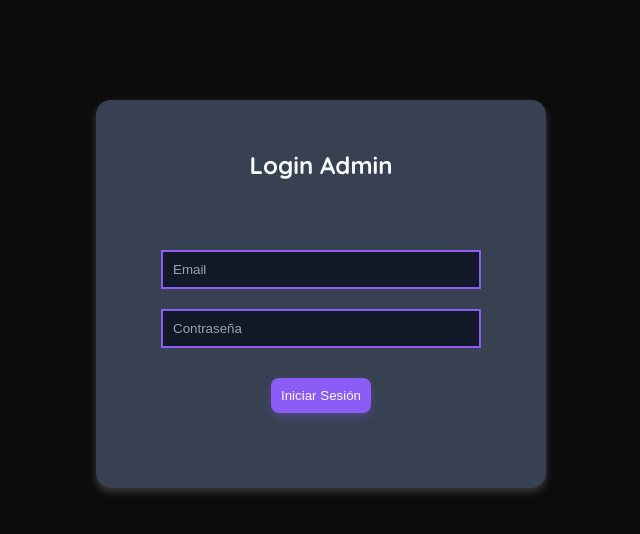
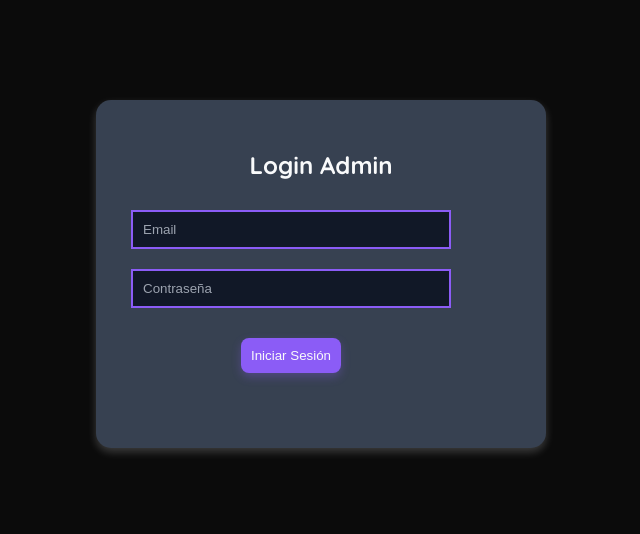
Before and after one commit to Mateovincitorio/3x3, a React (Vite) app: page /login in a window 1280 px wide. Shown: the top 534 px of the page, without its empty margins (339-979 px from the left). Built offline with nearby package versions, Linux system fonts and the light colour scheme; no server answers; a web font is replaced by a local one.

Commit message:
hope last fking commit

```diff
--- a/src/components/AdminLogin.jsx
+++ b/src/components/AdminLogin.jsx
@@ -36,7 +36,7 @@ export default function AdminLogin({ onLogin }) {
 
   return (
 
-    <div className="contenedor">
+    <div className="contenedor-login">
   <h2 className="login-title">Login Admin</h2>
   <form onSubmit={handleLogin} className="login-form">
     <input
--- a/src/components/adminlogin.css
+++ b/src/components/adminlogin.css
@@ -11,7 +11,7 @@ body {
   height: 100%;
 }
 
-.contenedor{
+.contenedor-login{
     background: #374151;
     max-width: 400px;
     margin: 80px auto;
```
